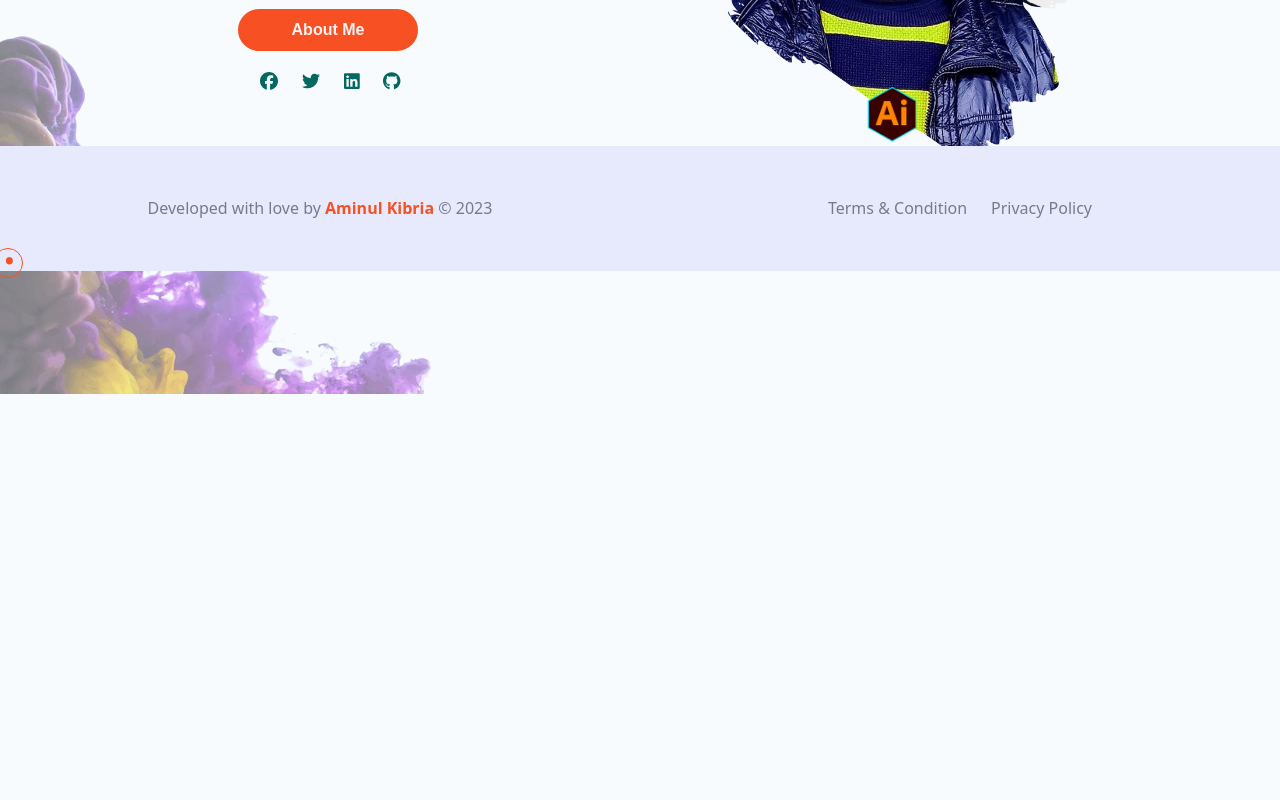
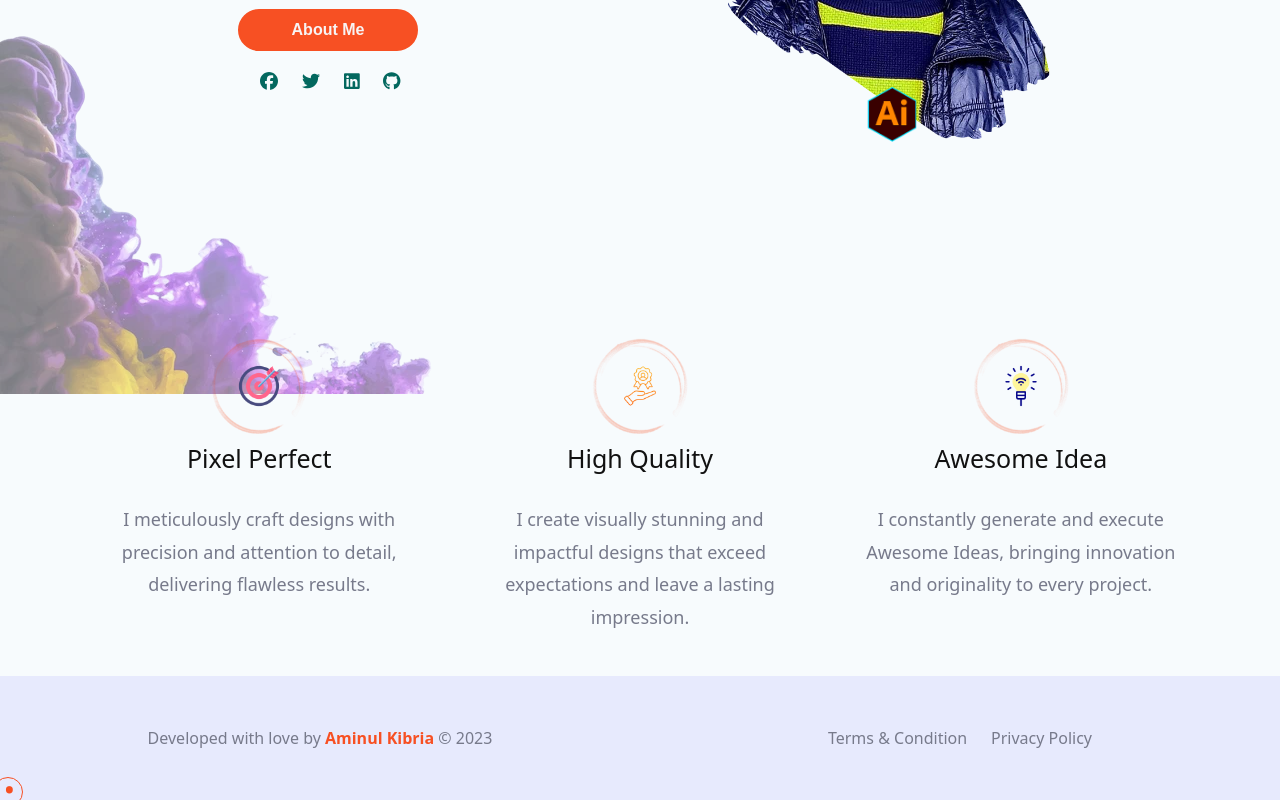
Before and after one commit to dksifatofficial/aminul-kibria-react, a React (Create React App) app: page / in a window 1280 px wide. Shown: the part 406-1206 px from the top of the page. Before the commit the page ends 800 px from the top, so only its background shows below. Built offline with nearby package versions, Linux system fonts and the light colour scheme; no server answers.

Commit message:
res commit

```diff
--- a/src/components/Qualitys.js
+++ b/src/components/Qualitys.js
@@ -3,11 +3,11 @@ import image2 from "../assets/icon/icon_17.png";
 import image3 from "../assets/icon/icon_18.png";
 import classes from "../styles/Qualitys.module.css";
 
-function Qualitys() {
+function quality() {
   return (
-    <div className={classes.qualityContainer}>
-
-        <div className={classes.qualityContainerMidAll}>
+    <div className={classes.container}>
+      <div className={classes.qualitys}>
+        <div className={classes.quality}>
           <img className={classes.QImg} src={image1} alt="logo" />
           <h3>Pixel Perfect</h3>
           <p>
@@ -16,7 +16,7 @@ function Qualitys() {
           </p>
         </div>
 
-        <div className={classes.qualityContainerMidAll}>
+        <div className={classes.quality}>
           <img className={classes.QImg} src={image2} alt="logo" />
           <h3>High Quality</h3>
           <p>
@@ -25,7 +25,7 @@ function Qualitys() {
           </p>
         </div>
 
-        <div className={classes.qualityContainerMidAll}>
+        <div className={classes.quality}>
           <img className={classes.QImg} src={image3} alt="logo" />
           <h3>Awesome Idea</h3>
           <p>
@@ -33,8 +33,9 @@ function Qualitys() {
             and originality to every project.
           </p>
         </div>
+        </div>
     </div>
   );
 }
 
-export default Qualitys;
+export default quality;
--- a/src/components/pages/Home.js
+++ b/src/components/pages/Home.js
@@ -5,7 +5,7 @@
 // import Map from "../Map";
 // import Newsletter from "../Newsletter";
 // import Portfolio from "../Portfolio";
-// import Qualitys from "../Qualitys";
+import Qualitys from "../Qualitys";
 // import Services from "../Services";
 // import TestimonialContainer from "../TestimonialContainer";
 import TopContainer from "../TopContainer";
@@ -16,7 +16,7 @@ function Home() {
     <div>
       {/* <TopNav /> */}
       <TopContainer />
-      {/* <Qualitys /> */}
+      <Qualitys />
       {/* <AboutMe /> */}
       {/* <Portfolio /> */}
       {/* <TestimonialContainer /> */}
--- a/src/styles/Qualitys.module.css
+++ b/src/styles/Qualitys.module.css
@@ -1,16 +1,38 @@
-.qualityContainer {
-    width: 100%;
-    display: inline-block;
-    padding: 5rem 0;
+.container {
+  width: 100%;
+  height: auto;
+  display: grid;
+  padding: 5rem 6rem 2rem;
+  margin-left: -0.5rem;
 }
-.qualityContainerMidAll {
-    width: 33.33%;
-    float: left;
-    padding: 2.5rem;
-    text-align: center;
-    font-style: normal;
+.qualitys {
+  width: 100%;
+  display: grid;
+  padding: 3rem 0;
 }
-.qualityContainerMidAll .QImg {
-    width: 6rem;
-    height: 6rem;
+.quality {
+  width: 100%;
+  text-align: center;
+  font-style: normal;
 }
+.qualitys .QImg {
+  width: 6rem;
+  height: 6rem;
+}
+
+@media (min-width: 1024px) {
+  .qualitys {
+    display: flex;
+    justify-content: space-between;
+    padding: 5rem 0 0;
+  }
+  .quality {
+    width: 30%;
+  }
+}
+
+@media (min-width: 1280px) {
+  .qualitys {
+    padding: 7rem 0 0 0;
+  }
+}
--- a/src/styles/TopContainer.module.css
+++ b/src/styles/TopContainer.module.css
@@ -56,7 +56,7 @@
     background: url(../assets/image/mm1.png);
     background-position: 5rem 2rem;
     background-repeat: no-repeat;
-    background-size: 350px;
+    background-size: 340px;
     width: 50%;
     float: left;
     padding: 2rem 1rem;
```
